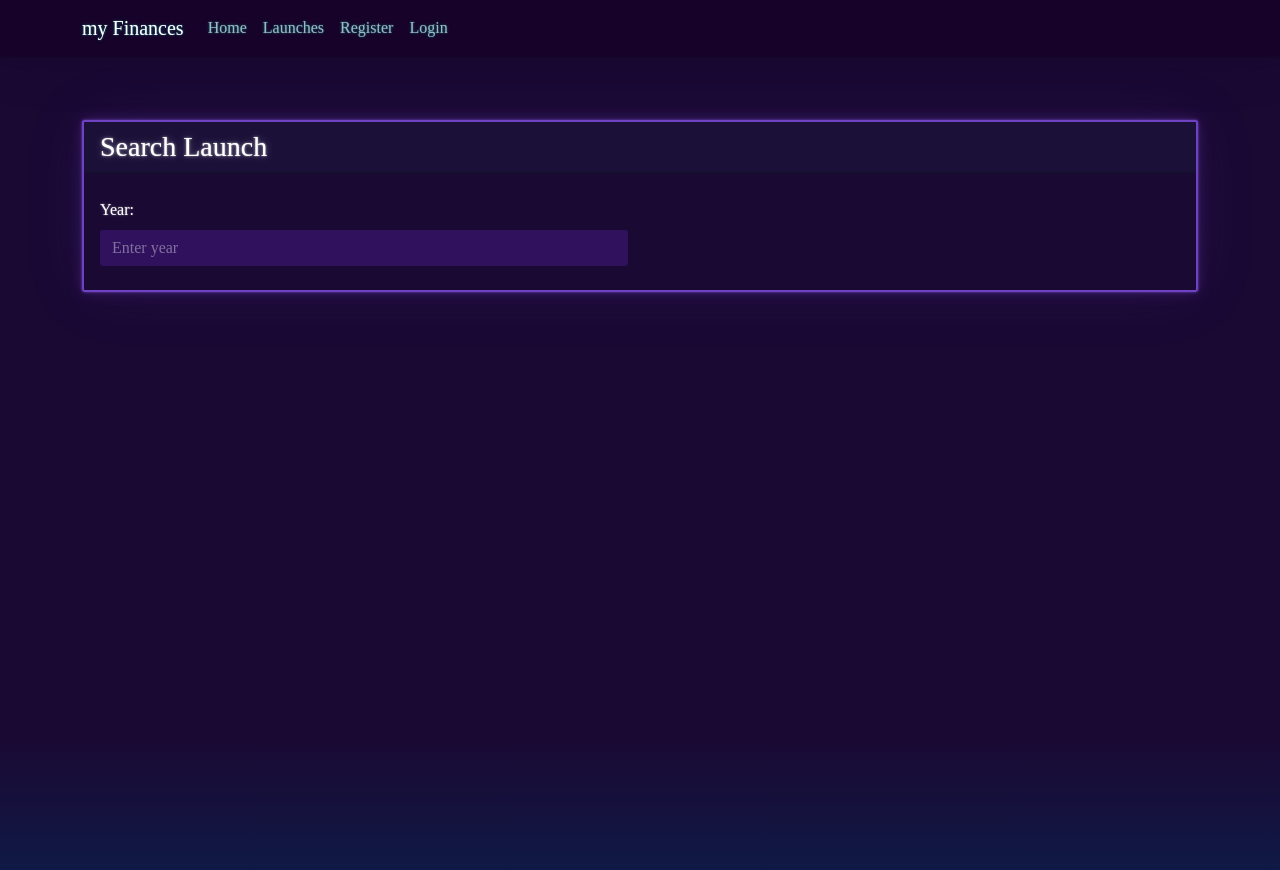
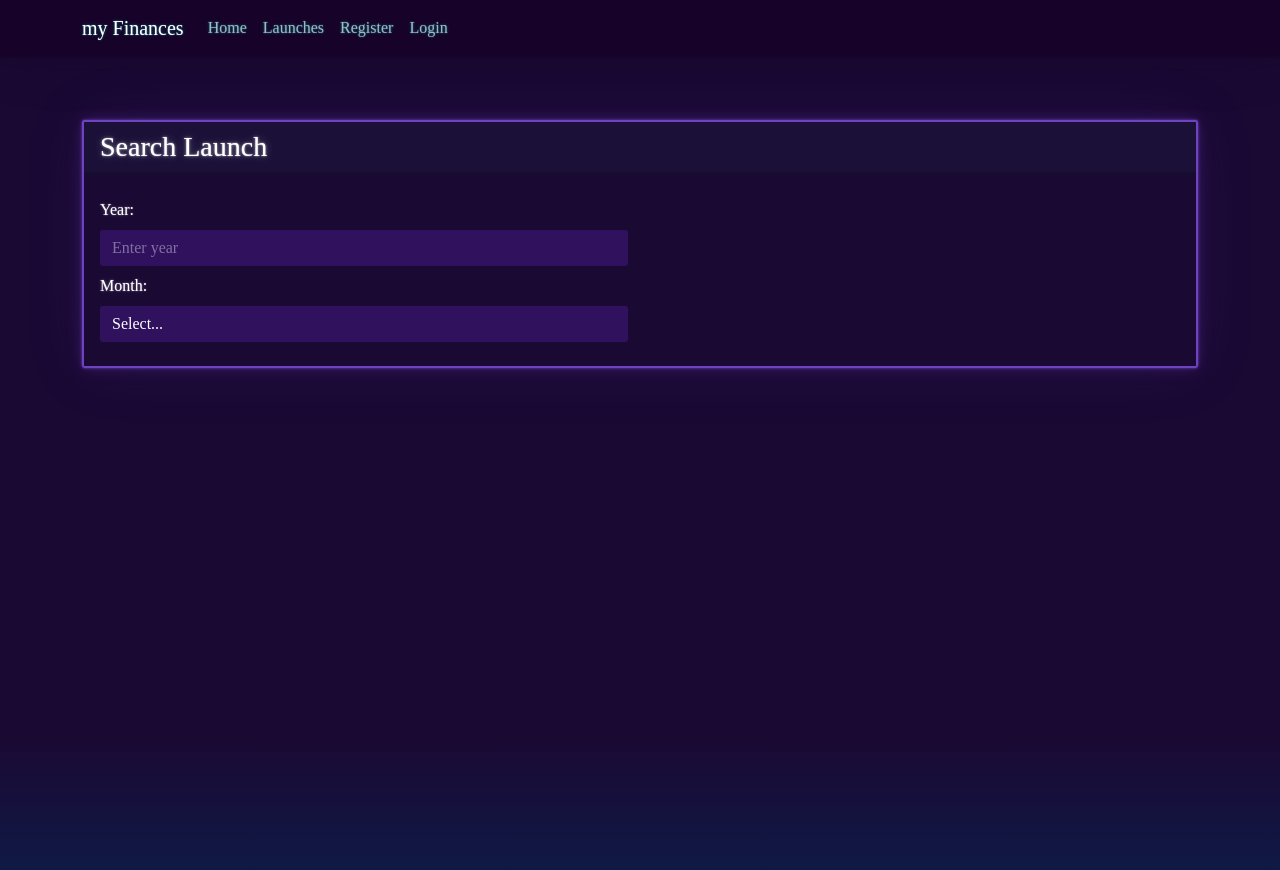
Before and after one commit to GutscheWilly/my-Finances-frontend, a React (Create React App) app: page /launch in a window 1280 px wide. Shown: the top 870 px of the page. Built offline with nearby package versions, Linux system fonts and the light colour scheme.

Commit message:
Implement month option list input

```diff
--- a/src/pages/Launch.js
+++ b/src/pages/Launch.js
@@ -2,6 +2,23 @@ import React from 'react';
 
 import Card from '../components/Card';
 import FormGroup from '../components/FormGroup';
+import MenuOption from '../components/MenuOption';
+
+const monthsOptionList = [
+    {label: 'Select...', value: ''},
+    {label: 'January',   value: 1},
+    {label: 'February',  value: 2},
+    {label: 'March',     value: 3},
+    {label: 'April',     value: 4},
+    {label: 'May',       value: 5},
+    {label: 'June',      value: 6},
+    {label: 'July',      value: 7},
+    {label: 'August',    value: 8},
+    {label: 'September', value: 9},
+    {label: 'October',   value: 10},
+    {label: 'November',  value: 11},
+    {label: 'December',  value: 12}
+];
 
 function Launch() {
     return (
@@ -17,6 +34,9 @@ function Launch() {
                                 placeholder="Enter year"
                             />
                         </FormGroup>
+                        <FormGroup label="Month:" htmlFor="inputMonth">
+                            <MenuOption className="form-control" optionList={monthsOptionList}/>
+                        </FormGroup>
                     </div>
                 </div>
             </div>
```
Lines whose indentation alone changed are shown as unchanged.
